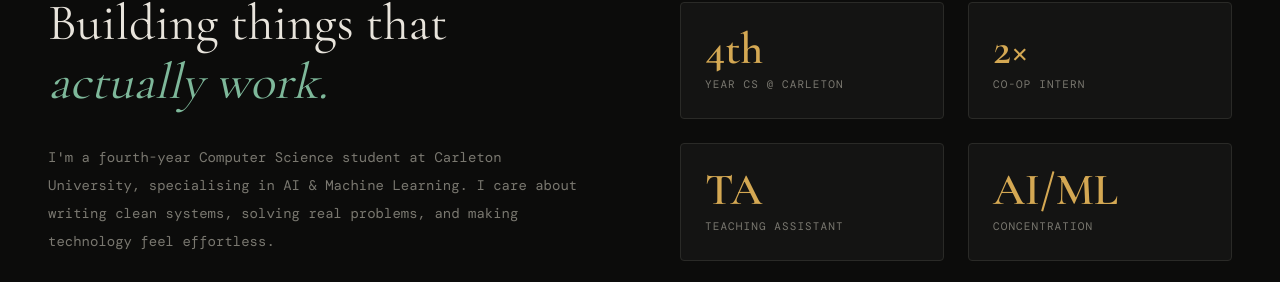
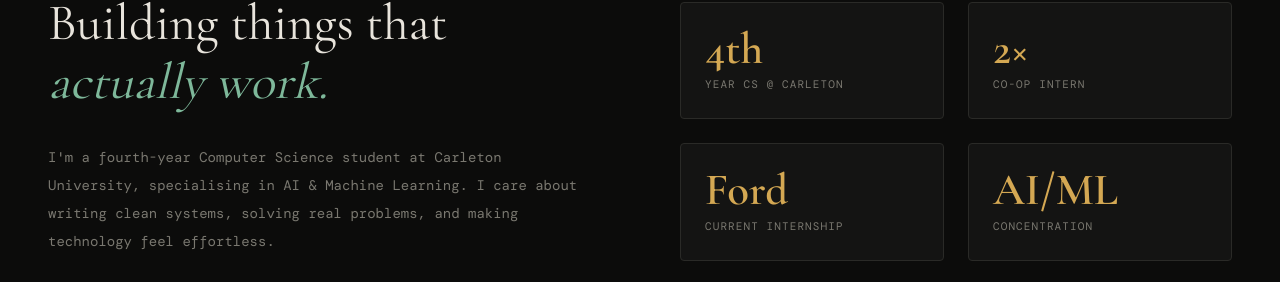
Before and after one commit to raz3rbla8e/my-portfolio, a Next.js app: page / in a window 1280 px wide. Shown: the part 994-1276 px from the top of the page. Built offline with nearby package versions, Linux system fonts and the light colour scheme; a web font is replaced by a local one.

Commit message:
update skills

```diff
--- a/src/components/About.tsx
+++ b/src/components/About.tsx
@@ -3,7 +3,7 @@ import Reveal from './ScrollReveal'
 const stats = [
   { number: '4th', label: 'Year CS @ Carleton' },
   { number: '2×', label: 'Co-op intern' },
-  { number: 'TA', label: 'Teaching Assistant' },
+  { number: 'Ford', label: 'Current Internship' },
   { number: 'AI/ML', label: 'Concentration' },
 ]
 
```
